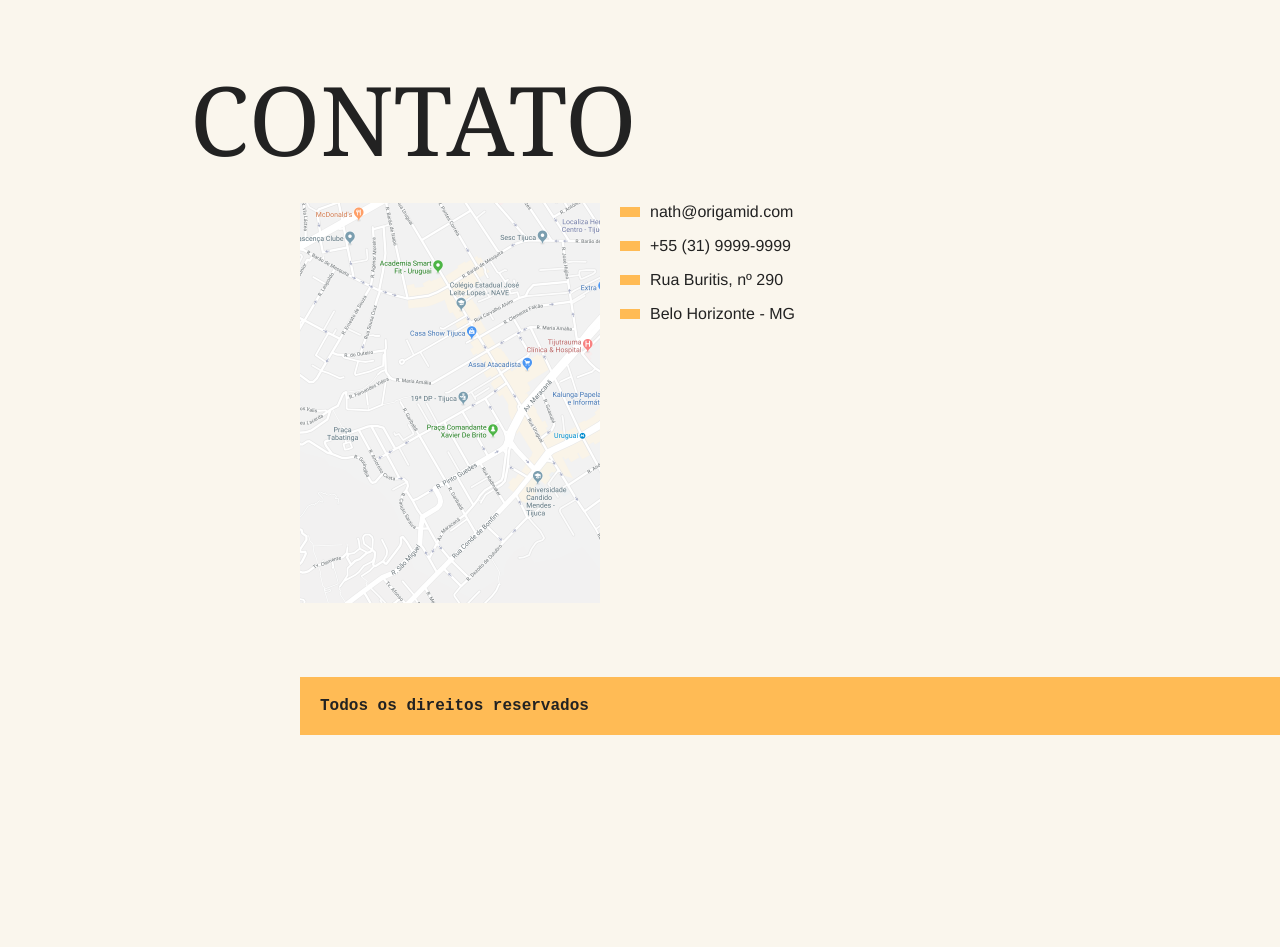
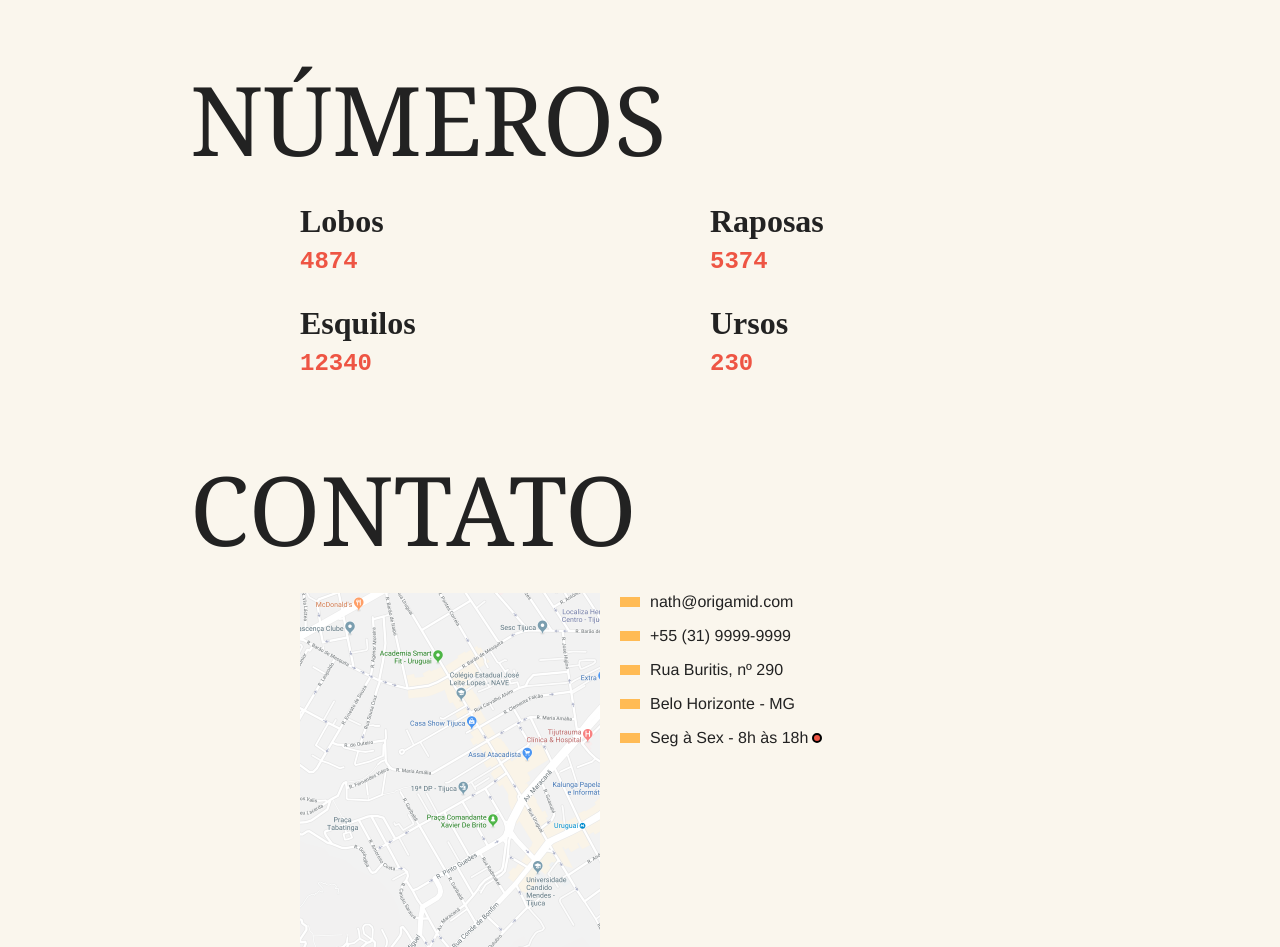
Before and after one commit to inathlia/animais-fantasticos, a plain HTML site: page index.html in a window 1280 px wide. Shown: the part 1169-2116 px from the top of the page. Before the commit the page ends 1936 px from the top, so only its background shows below. Drawn offline with Linux system fonts and the light colour scheme.

Commit message:
animacao-numeros

```diff
--- a/css/geral.css
+++ b/css/geral.css
@@ -242,6 +242,21 @@ body{
     transition: 1s;
     transform: translate3d(0, 0, 0);
 }
+/* FUNCIONAMENTO */
+[data-semana]::after {
+    display: inline-block;
+    content: '';
+    width: 6px;
+    height: 6px;
+    background: #E54;
+    border-radius: 50%;
+    margin-left: 4px;
+    border: 2px solid #000;
+}
+
+[data-semana].aberto::after {
+    background: #3F4;
+}
 
 /* ANIMAÇÃO */
 @keyframes show-right {
--- /dev/null
+++ b/css/numeros.css
@@ -0,0 +1,25 @@
+.numeros-grid {
+    grid-column: 2 / 4;
+    display: grid;
+    grid-template-columns: 1fr 1fr;
+    grid-gap: 30px;
+  }
+
+  @media (max-width: 700px) {
+    .numeros-grid {
+      grid-column: 1;
+    }
+  }
+
+  .numeros-grid h3 {
+    font-family: 'Playfair Display SC';
+    font-size: 2rem;
+    margin-bottom: .5rem;
+  }
+
+  .numeros-grid span {
+    font-family: 'IBM Plex Mono', monospace;
+    font-weight: bold;
+    font-size: 1.5rem;
+    color: #e54;
+  }
--- a/css/style.css
+++ b/css/style.css
@@ -3,3 +3,4 @@
 @import 'tooltip.css';
 @import 'dropdown-menu.css';
 @import 'menu-mobile.css';
+@import 'numeros.css';
--- a/index.html
+++ b/index.html
@@ -119,6 +119,29 @@
             </dl>
         </section>
         <!-- FAQ -->
+        <!-- NUMEROS -->
+        <section class="grid-section numeros" data-anime="scroll">
+            <h1 class="titulo">Números</h1>
+            <div class="numeros-grid">
+              <div class="numero-animal">
+                <h3>Lobos</h3>
+                <span data-numero>4874</span>
+              </div>
+              <div class="numero-animal">
+                <h3>Raposas</h3>
+                <span data-numero>5374</span>
+              </div>
+              <div class="numero-animal">
+                <h3>Esquilos</h3>
+                <span data-numero>12340</span>
+              </div>
+              <div class="numero-animal">
+                <h3>Ursos</h3>
+                <span data-numero>230</span>
+              </div>
+            </div>
+          </section>
+        <!-- NUMEROS -->
         <!-- CONTATO -->
         <section class="grid-section contato" data-anime="scroll" id="contato">
             <h1 class="titulo">Contato</h1>
@@ -130,6 +153,7 @@
                 <li>+55 (31) 9999-9999</li>
                 <li>Rua Buritis, nº 290</li>
                 <li>Belo Horizonte - MG</li>
+                <li data-semana="1,2,3,4,5" data-horario="8,18">Seg à Sex - 8h às 18h</li>
             </ul>
         </section>
         <!-- CONTATO -->
--- /dev/null
+++ b/js/modules/anima-numeros.js
@@ -0,0 +1,32 @@
+export default function initAnimaNumeros(){
+    const observerTarget = document.querySelector('.numeros');
+    const observer = new MutationObserver(handleMutation); //um objeto que observa um elemento especifico e, quando ele muda, ativa a função passada como argumento
+
+    observer.observe(observerTarget, {attributes: true});
+
+    function handleMutation(mutation){
+        if(mutation[0].target.classList.contains('ativo')) {
+            observer.disconnect();
+            animaNumeros();
+        }
+    }
+
+    function animaNumeros(){
+        const numeros = document.querySelectorAll('[data-numero]');
+
+        numeros.forEach((numero) => {
+            const total = +numero.innerText; //+ para transformar string em numero
+            const incremento = Math.floor(total / 100); //valor para aumentar a velocidade do incremento
+
+            let start = 0;
+            const timer = setInterval(() => {
+                start += incremento;
+                numero.innerText = start;
+                if(start > total){
+                    numero.innerText = total;
+                    clearInterval(timer);
+                }
+            }, 25 * Math.random()); //random só pra deixar a animação mais orgânica
+        });
+    }
+}
--- /dev/null
+++ b/js/modules/funcionamento.js
@@ -0,0 +1,23 @@
+export default function initFuncionamento(){
+    const funcionamento = document.querySelector('[data-semana]');
+    //pega o valor do data-semana/data-horario e transforma em um array pelo método .split
+    //para transformar em números basta usar o .map e o objeto Number
+    const diasSemana = funcionamento.dataset.semana.split(',').map(Number);
+    const horarioSemana = funcionamento.dataset.horario.split(',').map(Number);
+
+    const dataAgora = new Date();
+    const diaAgora = dataAgora.getDay();
+    const horarioAgora = dataAgora.getHours();
+
+    //verificar se o dia de hoje está dentro do array
+    const semanaAberto = diasSemana.indexOf(diaAgora) !== -1;
+    //verificar se o horario atual está válido
+    const horarioAberto = horarioAgora >= horarioSemana[0] && horarioAgora < horarioSemana[1];
+
+    if(semanaAberto && horarioAberto){
+        funcionamento.classList.add('aberto');
+    }
+    else{
+        funcionamento.classList.remove('aberto');
+    }
+}
--- a/js/script.js
+++ b/js/script.js
@@ -5,6 +5,8 @@ import initModal from "./modules/modal.js";
 import initTooltip from "./modules/tooltip.js";
 import initDropdownMenu from "./modules/dropdown-menu.js";
 import initMenuMobile from "./modules/menu-mobile.js";
+import initAnimaNumeros from "./modules/anima-numeros.js";
+import initFuncionamento from "./modules/funcionamento.js";
 
 initTabNav();
 initAccordion();
@@ -13,3 +15,5 @@ initModal();
 initTooltip();
 initDropdownMenu();
 initMenuMobile();
+initAnimaNumeros();
+initFuncionamento();
```
